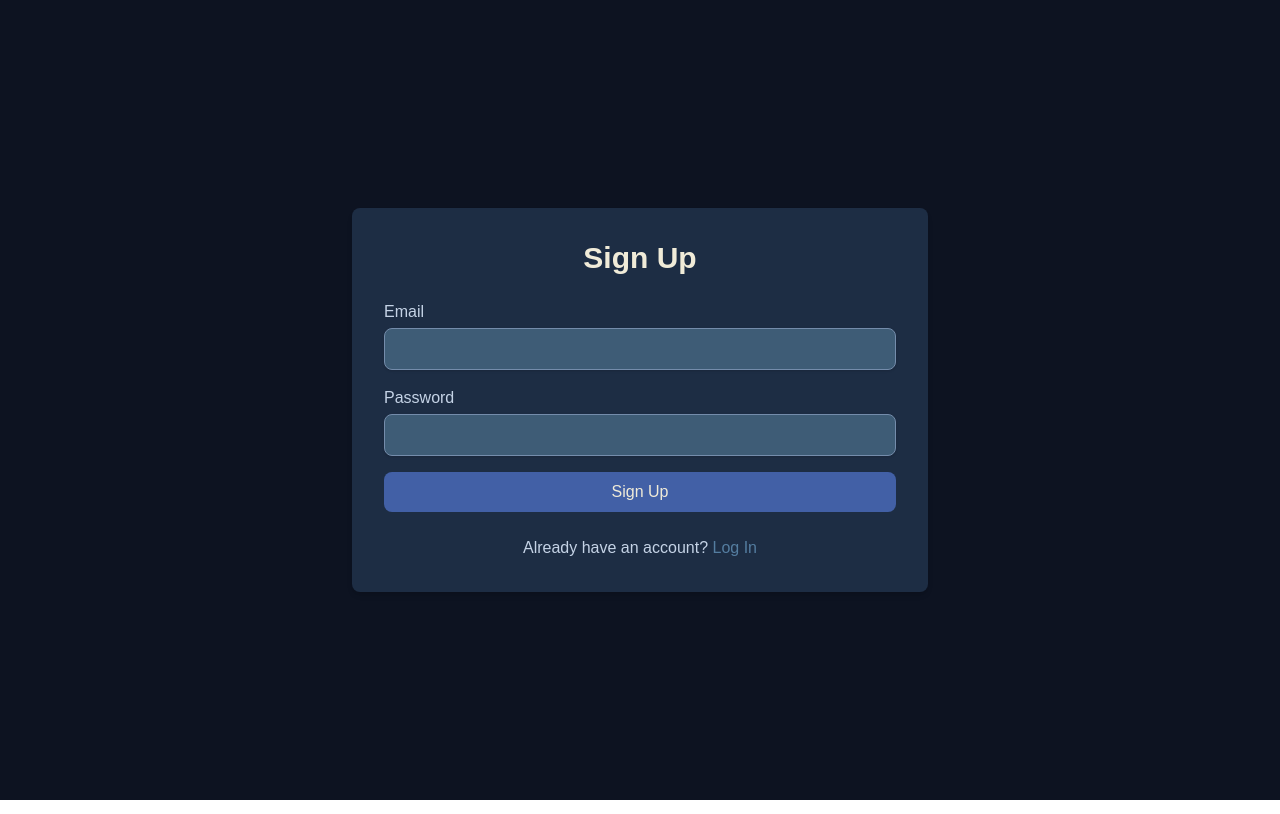
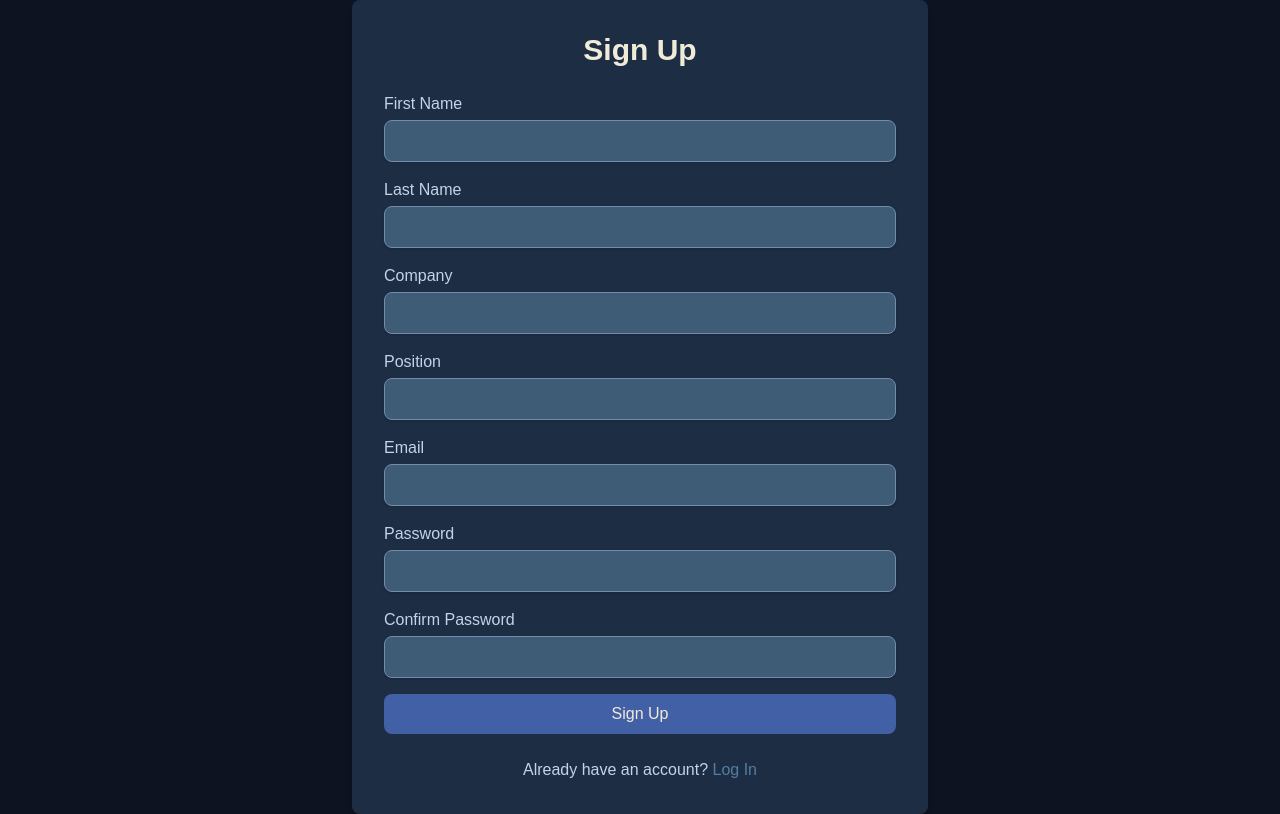
Before and after one commit to changerate/shiftlytics, a Next.js app: page /signup in a window 1280 px wide. Built offline with nearby package versions, Linux system fonts and the light colour scheme; no server answers.

Commit message:
profiles table connecting to sign up

```diff
--- a/src/app/signup/components/signup.js
+++ b/src/app/signup/components/signup.js
@@ -5,8 +5,13 @@ import { supabase } from "../../../lib/supabaseClient";
 import { useRouter } from "next/navigation";
 
 export default function SignUp() {
+  const [firstName, setFirstName] = useState("");
+  const [lastName, setLastName] = useState("");
+  const [company, setCompany] = useState("");
+  const [position, setPosition] = useState("");
   const [email, setEmail] = useState("");
   const [password, setPassword] = useState("");
+  const [confirmPassword, setConfirmPassword] = useState("");
   const [error, setError] = useState("");
   const [loading, setLoading] = useState(false);
   const router = useRouter();
@@ -14,21 +19,48 @@ export default function SignUp() {
  const handleSignUp = async (e) => {
   e.preventDefault();
   setError("");
+
+  if (password !== confirmPassword) {
+    setError("Passwords do not match.");
+    return;
+  }
+
   setLoading(true);
 
-    const { data, error } = await supabase.auth.signUp({
+  const { data, error: signUpError } = await supabase.auth.signUp({
     email,
     password,
   });
 
-    if (error) {
-      setError(error.message);
+  if (signUpError) {
+    setError(signUpError.message);
     setLoading(false);
-    } else {
+    return;
+  }
+
+  const user = data.user;
+
+  if (user) {
+    const { error: insertError } = await supabase.from("profiles").insert([
+      {
+        id: user.id,             // <-- foreign key to auth.users
+        first_name: firstName,
+        last_name: lastName,
+        company: company,
+        position: position,
+      },
+    ]);
+
+    if (insertError) {
+      setError("Profile creation failed: " + insertError.message);
+      setLoading(false);
+      return;
+    }
+  }
+
   alert("Sign-up successful! Please check your email to confirm your account.");
   setLoading(false);
-      router.push("/login"); // Redirect to login page after successful sign-up
-    }
+  router.push("/login");
 };
 
   return (
@@ -47,6 +79,94 @@ export default function SignUp() {
           Sign Up
         </h1>
         <form onSubmit={handleSignUp} className="space-y-4">
+          <div>
+            <label
+              htmlFor="firstName"
+              className="block text-sm sm:text-base font-medium"
+              style={{ color: "#c5d3e6" }} // prussian_blue-900
+            >
+              First Name
+            </label>
+            <input
+              type="text"
+              id="firstName"
+              value={firstName}
+              onChange={(e) => setFirstName(e.target.value)}
+              className="mt-1 block w-full px-4 py-2 border rounded-lg shadow-sm focus:ring-2 focus:ring-offset-2"
+              style={{
+                backgroundColor: "#3e5c76", // payne's_gray
+                borderColor: "#748cab", // silver_lake_blue
+                color: "#f0ebd8", // eggshell
+              }}
+              required
+            />
+          </div>
+          <div>
+            <label
+              htmlFor="lastName"
+              className="block text-sm sm:text-base font-medium"
+              style={{ color: "#c5d3e6" }} // prussian_blue-900
+            >
+              Last Name
+            </label>
+            <input
+              type="text"
+              id="lastName"
+              value={lastName}
+              onChange={(e) => setLastName(e.target.value)}
+              className="mt-1 block w-full px-4 py-2 border rounded-lg shadow-sm focus:ring-2 focus:ring-offset-2"
+              style={{
+                backgroundColor: "#3e5c76", // payne's_gray
+                borderColor: "#748cab", // silver_lake_blue
+                color: "#f0ebd8", // eggshell
+              }}
+              required
+            />
+          </div>
+          <div>
+            <label
+              htmlFor="company"
+              className="block text-sm sm:text-base font-medium"
+              style={{ color: "#c5d3e6" }} // prussian_blue-900
+            >
+              Company
+            </label>
+            <input
+              type="text"
+              id="company"
+              value={company}
+              onChange={(e) => setCompany(e.target.value)}
+              className="mt-1 block w-full px-4 py-2 border rounded-lg shadow-sm focus:ring-2 focus:ring-offset-2"
+              style={{
+                backgroundColor: "#3e5c76", // payne's_gray
+                borderColor: "#748cab", // silver_lake_blue
+                color: "#f0ebd8", // eggshell
+              }}
+              required
+            />
+          </div>
+          <div>
+            <label
+              htmlFor="position"
+              className="block text-sm sm:text-base font-medium"
+              style={{ color: "#c5d3e6" }} // prussian_blue-900
+            >
+              Position
+            </label>
+            <input
+              type="text"
+              id="position"
+              value={position}
+              onChange={(e) => setPosition(e.target.value)}
+              className="mt-1 block w-full px-4 py-2 border rounded-lg shadow-sm focus:ring-2 focus:ring-offset-2"
+              style={{
+                backgroundColor: "#3e5c76", // payne's_gray
+                borderColor: "#748cab", // silver_lake_blue
+                color: "#f0ebd8", // eggshell
+              }}
+              required
+            />
+          </div>
           <div>
             <label
               htmlFor="email"
@@ -82,6 +202,28 @@ export default function SignUp() {
               id="password"
               value={password}
               onChange={(e) => setPassword(e.target.value)}
+              className="mt-1 block w-full px-4 py-2 border rounded-lg shadow-sm focus:ring-2 focus:ring-offset-2"
+              style={{
+                backgroundColor: "#3e5c76", // payne's_gray
+                borderColor: "#748cab", // silver_lake_blue
+                color: "#f0ebd8", // eggshell
+              }}
+              required
+            />
+          </div>
+          <div>
+            <label
+              htmlFor="confirmPassword"
+              className="block text-sm sm:text-base font-medium"
+              style={{ color: "#c5d3e6" }} // prussian_blue-900
+            >
+              Confirm Password
+            </label>
+            <input
+              type="password"
+              id="confirmPassword"
+              value={confirmPassword}
+              onChange={(e) => setConfirmPassword(e.target.value)}
               className="mt-1 block w-full px-4 py-2 border rounded-lg shadow-sm focus:ring-2 focus:ring-offset-2"
               style={{
                 backgroundColor: "#3e5c76", // payne's_gray
```
Lines whose indentation alone changed are shown as unchanged.
